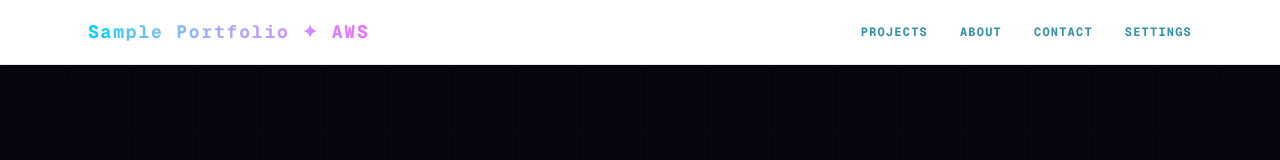
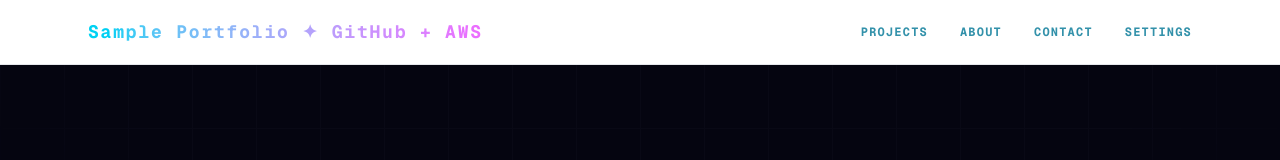
Before and after one commit to XOO-Dinnes/sample-repo, a Next.js app in the folder gitfolio/: page / in a window 1280 px wide. Shown: the top 160 px of the page. Built offline with nearby package versions, Linux system fonts and the light colour scheme.

Commit message:
test GitHub Actions auto-trigger

```diff
--- a/gitfolio/app/page.tsx
+++ b/gitfolio/app/page.tsx
@@ -56,7 +56,7 @@ export default function Home() {
             href="/"
             className="text-lg font-bold tracking-widest text-transparent bg-clip-text bg-gradient-to-r from-cyan-400 to-fuchsia-400 hover:to-cyan-400 transition-all duration-300"
           >
-            Sample Portfolio ✦ AWS
+            Sample Portfolio ✦ GitHub + AWS
           </Link>
           <div className="flex gap-8 text-xs font-bold tracking-widest uppercase text-cyan-700/80">
             <Link href="#work" className="hover:text-cyan-400 hover:drop-shadow-[0_0_5px_rgba(34,211,238,0.8)] transition-all">PROJECTS</Link>
```
